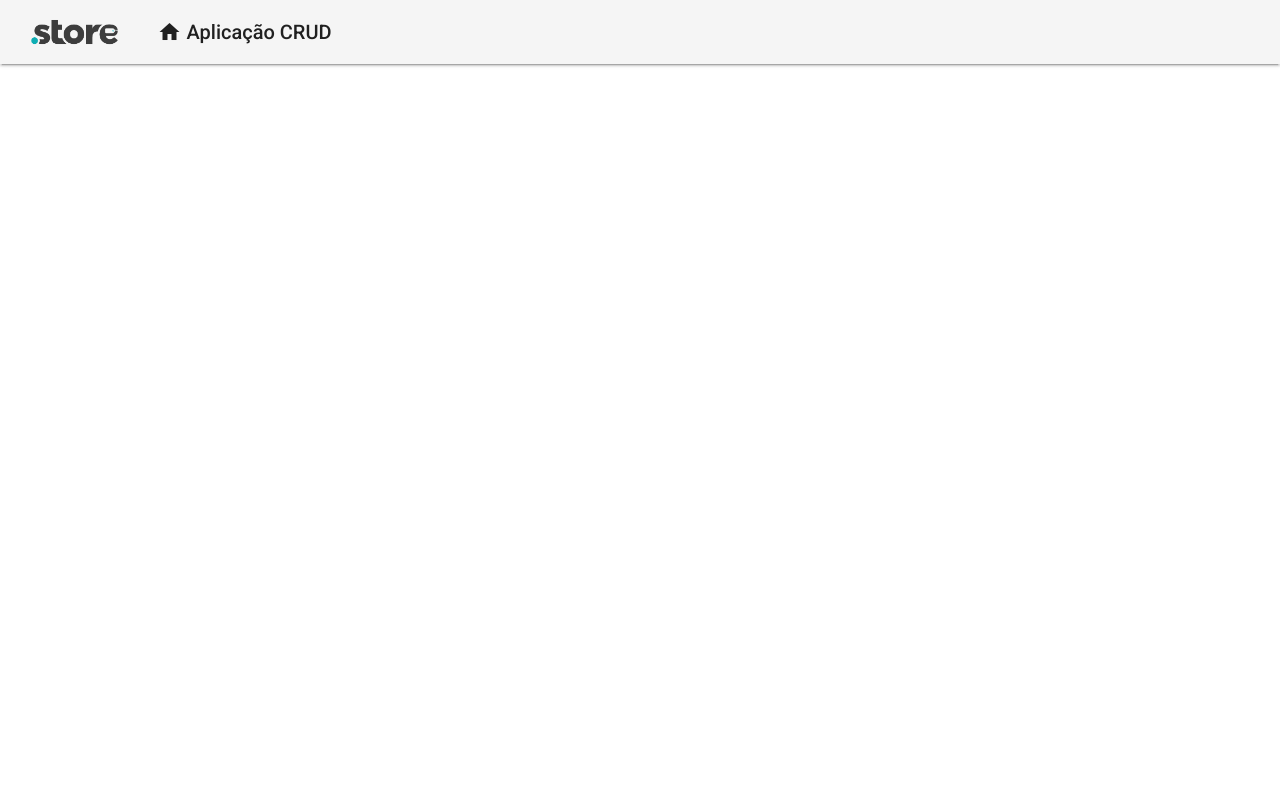
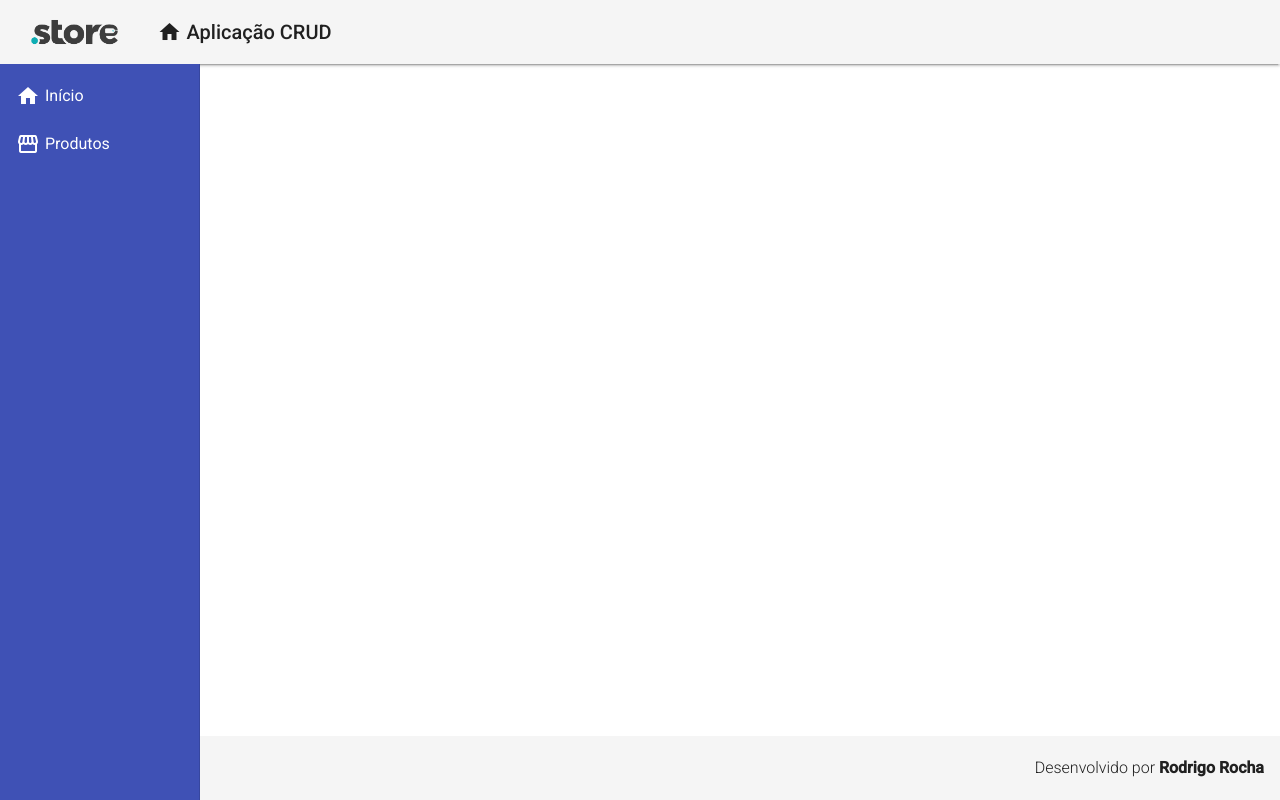
Before and after one commit to rochards/cadastro-produto-angular, an Angular app in the folder frontend/: page / in a window 1280 px wide. Built offline with nearby package versions, Linux system fonts and the light colour scheme.

Commit message:
Criaca do component nav para ser o menu de navegacao

```diff
--- a/frontend/src/app/app.component.html
+++ b/frontend/src/app/app.component.html
@@ -1 +1,3 @@
 <app-header></app-header>
+<app-nav></app-nav>
+<app-footer></app-footer>
--- a/frontend/src/app/app.module.ts
+++ b/frontend/src/app/app.module.ts
@@ -8,18 +8,25 @@ import { HeaderComponent } from './components/template/header/header.component';
 
 import { MatToolbarModule } from '@angular/material/toolbar';
 import { FooterComponent } from './components/template/footer/footer.component';
+import { NavComponent } from './components/template/nav/nav.component';
+
+import { MatSidenavModule } from '@angular/material/sidenav';
+import { MatListModule } from '@angular/material/list'
 
 @NgModule({
   declarations: [ // aqui ficam os componentes que serão renderizados no index.html
     AppComponent,
     HeaderComponent,
-    FooterComponent
+    FooterComponent,
+    NavComponent
   ],
   imports: [
     BrowserModule,
     AppRoutingModule,
     BrowserAnimationsModule,
-    MatToolbarModule // precisei importar para utilizar o material instalado
+    MatToolbarModule, // precisei importar para utilizar o material instalado
+    MatSidenavModule, // importei
+    MatListModule // importei
   ],
   providers: [],
   bootstrap: [AppComponent]
--- a/frontend/src/app/components/template/footer/footer.component.css
+++ b/frontend/src/app/components/template/footer/footer.component.css
@@ -0,0 +1,11 @@
+.footer {
+    position: fixed;
+    bottom: 0; /*Pega o footer e coloca lá embaixo*/
+    display: flex;
+    justify-content: flex-end;
+}
+
+.footer span {
+    font-size: 1rem;
+    font-weight: 300;
+}
--- a/frontend/src/app/components/template/footer/footer.component.html
+++ b/frontend/src/app/components/template/footer/footer.component.html
@@ -1 +1,5 @@
-<p>footer works!</p>
+<mat-toolbar class="footer">
+    <span>
+        Desenvolvido por <strong>Rodrigo Rocha</strong>
+    </span>
+</mat-toolbar>
--- /dev/null
+++ b/frontend/src/app/components/template/nav/nav.component.css
@@ -0,0 +1,12 @@
+.sidenav {
+    background-color: #3f51b5;
+    width: 200px;
+}
+
+.sidenav a {
+    color: white;
+}
+
+.sidenav i {
+    padding-right: 5px;
+}
--- /dev/null
+++ b/frontend/src/app/components/template/nav/nav.component.html
@@ -0,0 +1,19 @@
+<mat-sidenav-container class="container">
+    <mat-sidenav class="sidenav" mode="side" opened fixedInViewport="true"
+        fixedTopGap="64">
+        <mat-nav-list class="nav-list">
+            <a mat-list-item>
+                <i class="material-icons"> <!--utilizando os ícones do material-->
+                    home
+                </i>
+                Início
+            </a>
+            <a mat-list-item>
+                <i class="material-icons">
+                    storefront
+                </i>
+                Produtos
+            </a>
+        </mat-nav-list>
+    </mat-sidenav>
+</mat-sidenav-container>
--- /dev/null
+++ b/frontend/src/app/components/template/nav/nav.component.ts
@@ -0,0 +1,15 @@
+import { Component, OnInit } from '@angular/core';
+
+@Component({
+  selector: 'app-nav',
+  templateUrl: './nav.component.html',
+  styleUrls: ['./nav.component.css']
+})
+export class NavComponent implements OnInit {
+
+  constructor() { }
+
+  ngOnInit(): void {
+  }
+
+}
```
Also changed, not shown: frontend/src/styles.css (line endings or trailing spaces).
